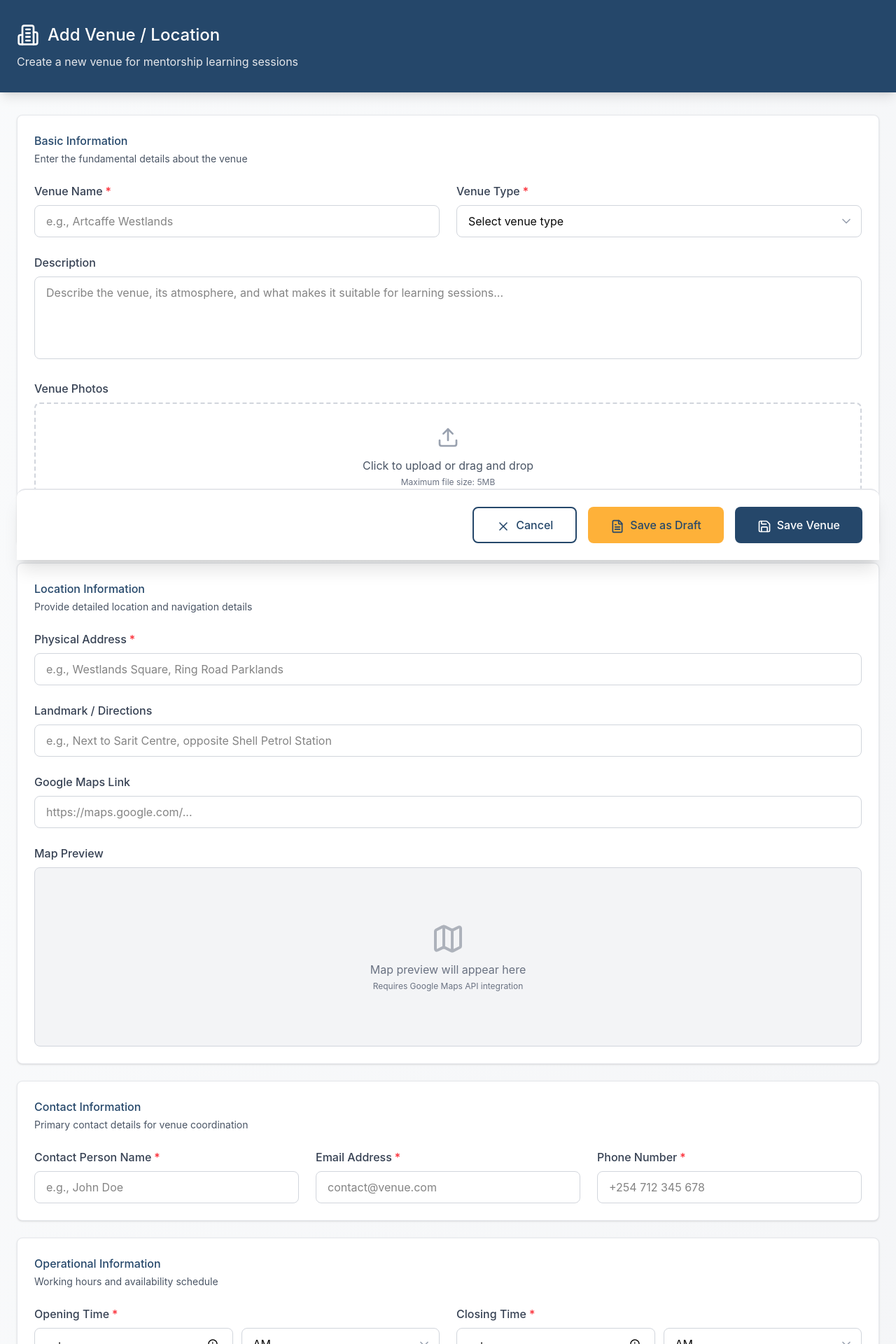
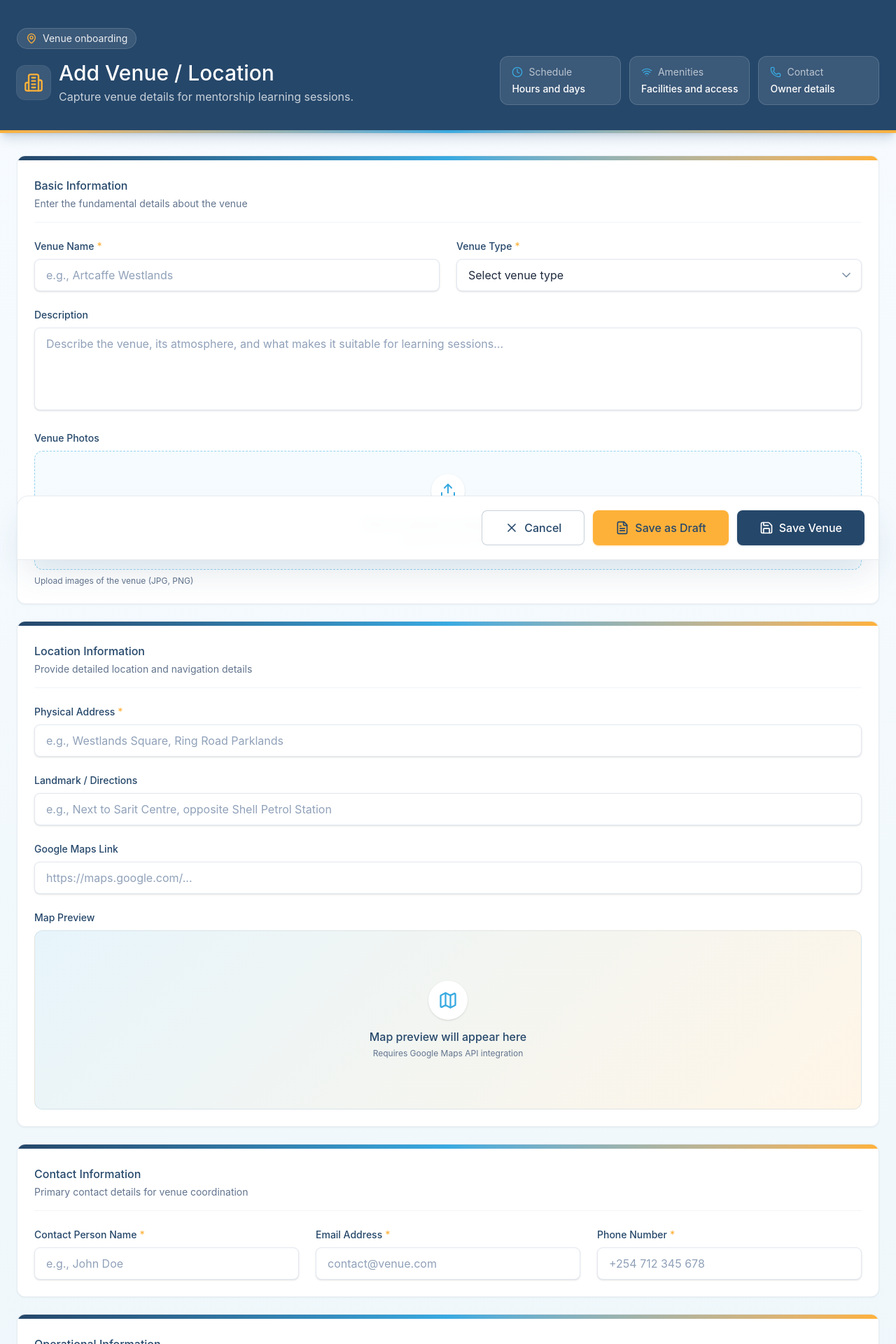
Before and after one commit to kkg-kevin/location-sessions-, a React (Vite) app: page / in a window 1280 px wide. Shown: the top 1920 px of the page at 70% size. Built offline with nearby package versions, Linux system fonts and the light colour scheme.

Commit message:
User interface redesign

```diff
--- a/src/app/App.tsx
+++ b/src/app/App.tsx
@@ -216,22 +216,58 @@ export default function App() {
   }
 
   return (
-    <div className="min-h-screen bg-gradient-to-br from-gray-50 to-gray-100">
+    <div className="min-h-screen bg-[linear-gradient(180deg,#f7fbff_0%,#eef7fb_45%,#ffffff_100%)] text-slate-800">
       {/* Header */}
-      <div className="bg-[#25476a] text-white shadow-lg">
-        <div className="max-w-7xl mx-auto px-6 py-8">
-          <div className="flex items-center gap-3">
-            <Building2 className="w-8 h-8" />
-            <h1 className="text-white">Add Venue / Location</h1>
+      <div className="relative overflow-hidden bg-[#25476a] text-white shadow-lg shadow-[#25476a]/20">
+        <div className="absolute inset-x-0 bottom-0 h-1 bg-gradient-to-r from-[#feb139] via-[#38aae1] to-[#feb139]" />
+        <div className="mx-auto max-w-7xl px-5 py-8 sm:px-6 lg:py-10">
+          <div className="flex flex-col gap-6 lg:flex-row lg:items-end lg:justify-between">
+            <div>
+              <div className="mb-4 inline-flex items-center gap-2 rounded-full border border-white/15 bg-white/10 px-3 py-1 text-sm text-white/90">
+                <MapPin className="h-4 w-4 text-[#feb139]" />
+                Venue onboarding
+              </div>
+              <div className="flex items-center gap-3">
+                <div className="flex h-12 w-12 items-center justify-center rounded-xl bg-white/10 ring-1 ring-white/15">
+                  <Building2 className="h-7 w-7 text-[#feb139]" />
+                </div>
+                <div>
+                  <h1 className="text-3xl text-white">Add Venue / Location</h1>
+                  <p className="mt-1 text-white/75">
+                    Capture venue details for mentorship learning sessions.
+                  </p>
+                </div>
+              </div>
+            </div>
+            <div className="grid grid-cols-1 gap-3 text-sm sm:grid-cols-3 lg:min-w-[520px]">
+              <div className="rounded-xl border border-white/15 bg-white/10 px-4 py-3">
+                <div className="flex items-center gap-2 text-white/65">
+                  <Clock className="h-4 w-4 text-[#38aae1]" />
+                  Schedule
+                </div>
+                <p className="mt-1 font-medium text-white">Hours and days</p>
+              </div>
+              <div className="rounded-xl border border-white/15 bg-white/10 px-4 py-3">
+                <div className="flex items-center gap-2 text-white/65">
+                  <Wifi className="h-4 w-4 text-[#38aae1]" />
+                  Amenities
+                </div>
+                <p className="mt-1 font-medium text-white">Facilities and access</p>
+              </div>
+              <div className="rounded-xl border border-white/15 bg-white/10 px-4 py-3">
+                <div className="flex items-center gap-2 text-white/65">
+                  <Phone className="h-4 w-4 text-[#38aae1]" />
+                  Contact
+                </div>
+                <p className="mt-1 font-medium text-white">Owner details</p>
+              </div>
+            </div>
           </div>
-          <p className="text-gray-200 mt-2">
-            Create a new venue for mentorship learning sessions
-          </p>
         </div>
       </div>
 
       {/* Main Content */}
-      <div className="max-w-7xl mx-auto px-6 py-8">
+      <div className="mx-auto max-w-7xl px-5 py-8 sm:px-6">
         <div className="space-y-6">
           {/* Section 1: Basic Information */}
           <SectionCard
@@ -273,10 +309,12 @@ export default function App() {
 
             <div className="mt-6">
               <FormField label="Venue Photos" helper="Upload images of the venue (JPG, PNG)">
-                <div className="border-2 border-dashed border-gray-300 rounded-lg p-8 text-center hover:border-[#38aae1] transition-colors cursor-pointer">
-                  <Upload className="w-8 h-8 text-gray-400 mx-auto mb-3" />
-                  <p className="text-gray-600">Click to upload or drag and drop</p>
-                  <p className="text-xs text-gray-500 mt-1">Maximum file size: 5MB</p>
+                <div className="cursor-pointer rounded-xl border border-dashed border-[#38aae1]/50 bg-[#38aae1]/5 p-8 text-center transition-all hover:border-[#38aae1] hover:bg-[#38aae1]/10">
+                  <div className="mx-auto mb-3 flex h-12 w-12 items-center justify-center rounded-full bg-white shadow-sm">
+                    <Upload className="h-6 w-6 text-[#38aae1]" />
+                  </div>
+                  <p className="font-medium text-[#25476a]">Click to upload or drag and drop</p>
+                  <p className="mt-1 text-xs text-slate-500">Maximum file size: 5MB</p>
                 </div>
               </FormField>
             </div>
@@ -314,12 +352,14 @@ export default function App() {
 
               {/* Map Preview Placeholder */}
               <div className="mt-4">
-                <label className="block text-gray-700 mb-2">Map Preview</label>
-                <div className="bg-gray-100 border border-gray-300 rounded-lg h-64 flex items-center justify-center">
-                  <div className="text-center text-gray-500">
-                    <Map className="w-12 h-12 mx-auto mb-2 opacity-50" />
-                    <p>Map preview will appear here</p>
-                    <p className="text-xs mt-1">Requires Google Maps API integration</p>
+                <label className="mb-2 block text-sm font-medium text-[#25476a]">Map Preview</label>
+                <div className="flex h-64 items-center justify-center rounded-xl border border-[#25476a]/10 bg-[linear-gradient(135deg,rgba(56,170,225,0.12),rgba(254,177,57,0.12))]">
+                  <div className="text-center text-slate-500">
+                    <div className="mx-auto mb-3 flex h-14 w-14 items-center justify-center rounded-full bg-white shadow-sm">
+                      <Map className="h-7 w-7 text-[#38aae1]" />
+                    </div>
+                    <p className="font-medium text-[#25476a]">Map preview will appear here</p>
+                    <p className="mt-1 text-xs">Requires Google Maps API integration</p>
                   </div>
                 </div>
               </div>
@@ -440,7 +480,7 @@ export default function App() {
 
             {/* Custom Amenities */}
             <div className="mt-6 pt-6 border-t border-gray-200">
-              <label className="block text-gray-700 mb-3">Add Custom Amenity</label>
+              <label className="mb-3 block text-sm font-medium text-[#25476a]">Add Custom Amenity</label>
               <div className="flex gap-3">
                 <Input
                   placeholder="e.g., Standing Desks, Pet Friendly"
@@ -464,7 +504,7 @@ export default function App() {
                   {customAmenities.map((amenity) => (
                     <span
                       key={amenity}
-                      className="px-3 py-2 bg-[#feb139]/20 text-[#25476a] rounded-lg text-sm flex items-center gap-2 border border-[#feb139]/30"
+                      className="flex items-center gap-2 rounded-lg border border-[#feb139]/30 bg-[#feb139]/20 px-3 py-2 text-sm text-[#25476a]"
                     >
                       {amenity}
                       <button
@@ -487,7 +527,7 @@ export default function App() {
             description="Define terms, conditions, and requirements"
           >
             <div className="space-y-6">
-              <div className="bg-gray-50 border border-gray-200 rounded-lg p-5">
+              <div className="rounded-xl border border-[#25476a]/10 bg-[#25476a]/[0.03] p-5">
                 <Toggle
                   checked={purchaseRequired}
                   onChange={setPurchaseRequired}
@@ -516,7 +556,7 @@ export default function App() {
                 )}
               </div>
 
-              <div className="bg-gray-50 border border-gray-200 rounded-lg p-5">
+              <div className="rounded-xl border border-[#25476a]/10 bg-[#25476a]/[0.03] p-5">
                 <Toggle
                   checked={reservationRequired}
                   onChange={setReservationRequired}
@@ -580,8 +620,8 @@ export default function App() {
         </div>
 
         {/* Bottom Actions */}
-        <div className="sticky bottom-0 bg-white border-t-2 border-gray-200 shadow-xl rounded-t-xl mt-8 p-6">
-          <div className="max-w-7xl mx-auto flex flex-col md:flex-row gap-4 justify-end">
+        <div className="sticky bottom-0 mt-8 rounded-t-2xl border border-[#25476a]/10 bg-white/95 p-4 shadow-2xl shadow-[#25476a]/15 backdrop-blur sm:p-5">
+          <div className="mx-auto flex max-w-7xl flex-col gap-3 md:flex-row md:justify-end">
             <Button variant="outline" size="lg">
               <X className="w-5 h-5 mr-2 inline-block" />
               Cancel
--- a/src/app/components/AmenityChip.tsx
+++ b/src/app/components/AmenityChip.tsx
@@ -13,13 +13,13 @@ export function AmenityChip({ label, icon, selected, onClick }: AmenityChipProps
     <button
       type="button"
       onClick={onClick}
-      className={`relative flex items-center gap-2 px-4 py-3 rounded-lg border-2 transition-all ${
+      className={`relative flex min-h-14 items-center gap-3 rounded-lg border px-4 py-3 text-left shadow-sm transition-all hover:-translate-y-0.5 ${
         selected
-          ? 'border-[#38aae1] bg-[#38aae1]/5'
-          : 'border-gray-200 hover:border-gray-300 bg-white'
+          ? 'border-[#38aae1] bg-[#38aae1]/10 shadow-[#38aae1]/10'
+          : 'border-slate-200 bg-white hover:border-[#38aae1]/50 hover:bg-[#38aae1]/5'
       }`}
     >
-      <div className={selected ? 'text-[#38aae1]' : 'text-gray-500'}>
+      <div className={selected ? 'text-[#38aae1]' : 'text-[#25476a]/55'}>
         {icon}
       </div>
       <span className={`text-sm ${selected ? 'text-[#25476a]' : 'text-gray-700'}`}>
--- a/src/app/components/Button.tsx
+++ b/src/app/components/Button.tsx
@@ -12,12 +12,12 @@ export function Button({
   children,
   ...props
 }: ButtonProps) {
-  const baseStyles = 'rounded-lg font-medium transition-all focus:outline-none focus:ring-2 focus:ring-offset-2 disabled:opacity-50 disabled:cursor-not-allowed';
+  const baseStyles = 'inline-flex items-center justify-center rounded-lg font-medium transition-all focus:outline-none focus:ring-2 focus:ring-offset-2 disabled:opacity-50 disabled:cursor-not-allowed';
 
   const variants = {
-    primary: 'bg-[#25476a] text-white hover:bg-[#1d3752] focus:ring-[#25476a]',
-    secondary: 'bg-[#feb139] text-[#25476a] hover:bg-[#fda61f] focus:ring-[#feb139]',
-    outline: 'bg-white text-[#25476a] border-2 border-[#25476a] hover:bg-gray-50 focus:ring-[#25476a]',
+    primary: 'bg-[#25476a] text-white shadow-sm shadow-[#25476a]/20 hover:-translate-y-0.5 hover:bg-[#1d3752] hover:shadow-md focus:ring-[#25476a]',
+    secondary: 'bg-[#feb139] text-[#25476a] shadow-sm shadow-[#feb139]/30 hover:-translate-y-0.5 hover:bg-[#fda61f] hover:shadow-md focus:ring-[#feb139]',
+    outline: 'bg-white text-[#25476a] border border-[#25476a]/25 hover:-translate-y-0.5 hover:border-[#38aae1] hover:bg-[#38aae1]/5 focus:ring-[#38aae1]',
     danger: 'bg-red-500 text-white hover:bg-red-600 focus:ring-red-500',
   };
 
--- a/src/app/components/Checkbox.tsx
+++ b/src/app/components/Checkbox.tsx
@@ -9,7 +9,11 @@ interface CheckboxProps {
 
 export function Checkbox({ checked, onChange, label }: CheckboxProps) {
   return (
-    <label className="flex items-center cursor-pointer group">
+    <label className={`group flex cursor-pointer items-center rounded-lg border px-3 py-2.5 transition-all ${
+      checked
+        ? 'border-[#38aae1]/40 bg-[#38aae1]/10'
+        : 'border-slate-200 bg-white hover:border-[#38aae1]/40'
+    }`}>
       <div className="relative">
         <input
           type="checkbox"
@@ -21,7 +25,7 @@ export function Checkbox({ checked, onChange, label }: CheckboxProps) {
           className={`w-5 h-5 border-2 rounded transition-all ${
             checked
               ? 'bg-[#38aae1] border-[#38aae1]'
-              : 'bg-white border-gray-300 group-hover:border-gray-400'
+              : 'bg-white border-slate-300 group-hover:border-[#38aae1]'
           }`}
         >
           {checked && (
@@ -29,7 +33,7 @@ export function Checkbox({ checked, onChange, label }: CheckboxProps) {
           )}
         </div>
       </div>
-      <span className="ml-3 text-gray-700">{label}</span>
+      <span className="ml-3 text-sm text-slate-700">{label}</span>
     </label>
   );
 }
--- a/src/app/components/FormField.tsx
+++ b/src/app/components/FormField.tsx
@@ -10,13 +10,13 @@ interface FormFieldProps {
 export function FormField({ label, required, helper, children }: FormFieldProps) {
   return (
     <div className="space-y-2">
-      <label className="block text-gray-700">
+      <label className="block text-sm font-medium text-[#25476a]">
         {label}
-        {required && <span className="text-red-500 ml-1">*</span>}
+        {required && <span className="ml-1 text-[#feb139]">*</span>}
       </label>
       {children}
       {helper && (
-        <p className="text-xs text-gray-500">{helper}</p>
+        <p className="text-xs text-slate-500">{helper}</p>
       )}
     </div>
   );
--- a/src/app/components/Input.tsx
+++ b/src/app/components/Input.tsx
@@ -7,8 +7,8 @@ interface InputProps extends React.InputHTMLAttributes<HTMLInputElement> {
 export function Input({ error, className = '', ...props }: InputProps) {
   return (
     <input
-      className={`w-full px-4 py-2.5 border rounded-lg transition-colors focus:outline-none focus:ring-2 focus:ring-[#38aae1] focus:border-transparent ${
-        error ? 'border-red-500' : 'border-gray-300'
+      className={`w-full rounded-lg border bg-white px-4 py-2.5 text-slate-800 shadow-sm transition-all placeholder:text-slate-400 focus:outline-none focus:ring-2 focus:ring-[#38aae1]/30 ${
+        error ? 'border-red-500' : 'border-slate-200 hover:border-[#38aae1]/50 focus:border-[#38aae1]'
       } ${className}`}
       {...props}
     />
--- a/src/app/components/SeatingConfigCard.tsx
+++ b/src/app/components/SeatingConfigCard.tsx
@@ -28,12 +28,12 @@ export function SeatingConfigCard({ config, onChange, onDelete, showDelete }: Se
   };
 
   return (
-    <div className="bg-gradient-to-br from-gray-50 to-white border-2 border-gray-200 rounded-lg p-5 relative hover:border-[#38aae1]/30 transition-colors">
+    <div className="relative rounded-xl border border-slate-200 bg-gradient-to-br from-[#25476a]/[0.03] to-white p-5 transition-all hover:border-[#38aae1]/40 hover:shadow-md hover:shadow-[#25476a]/10">
       {showDelete && (
         <button
           type="button"
           onClick={onDelete}
-          className="absolute top-4 right-4 text-red-500 hover:text-red-700 transition-colors"
+          className="absolute right-4 top-4 rounded-lg p-2 text-red-500 transition-colors hover:bg-red-50 hover:text-red-700"
           title="Delete configuration"
         >
           <Trash2 className="w-5 h-5" />
--- a/src/app/components/SectionCard.tsx
+++ b/src/app/components/SectionCard.tsx
@@ -8,14 +8,17 @@ interface SectionCardProps {
 
 export function SectionCard({ title, description, children }: SectionCardProps) {
   return (
-    <div className="bg-white rounded-lg shadow-sm border border-gray-200 p-6">
-      <div className="mb-6">
-        <h2 className="text-[#25476a]">{title}</h2>
-        {description && (
-          <p className="text-sm text-gray-600 mt-1">{description}</p>
-        )}
+    <section className="overflow-hidden rounded-xl border border-[#25476a]/10 bg-white shadow-sm shadow-[#25476a]/5 transition-all hover:-translate-y-0.5 hover:shadow-lg hover:shadow-[#25476a]/10">
+      <div className="h-1.5 bg-gradient-to-r from-[#25476a] via-[#38aae1] to-[#feb139]" />
+      <div className="p-5 sm:p-6">
+        <div className="mb-6 border-b border-slate-100 pb-4">
+          <h2 className="text-[#25476a]">{title}</h2>
+          {description && (
+            <p className="mt-1 text-sm text-slate-500">{description}</p>
+          )}
+        </div>
+        {children}
       </div>
-      {children}
-    </div>
+    </section>
   );
 }
--- a/src/app/components/Select.tsx
+++ b/src/app/components/Select.tsx
@@ -9,14 +9,14 @@ export function Select({ error, className = '', children, ...props }: SelectProp
   return (
     <div className="relative">
       <select
-        className={`w-full px-4 py-2.5 border rounded-lg appearance-none bg-white transition-colors focus:outline-none focus:ring-2 focus:ring-[#38aae1] focus:border-transparent ${
-          error ? 'border-red-500' : 'border-gray-300'
+        className={`w-full appearance-none rounded-lg border bg-white px-4 py-2.5 pr-11 text-slate-800 shadow-sm transition-all focus:outline-none focus:ring-2 focus:ring-[#38aae1]/30 ${
+          error ? 'border-red-500' : 'border-slate-200 hover:border-[#38aae1]/50 focus:border-[#38aae1]'
         } ${className}`}
         {...props}
       >
         {children}
       </select>
-      <ChevronDown className="absolute right-3 top-1/2 -translate-y-1/2 w-5 h-5 text-gray-400 pointer-events-none" />
+      <ChevronDown className="pointer-events-none absolute right-3 top-1/2 h-5 w-5 -translate-y-1/2 text-[#25476a]/60" />
     </div>
   );
 }
--- a/src/app/components/Textarea.tsx
+++ b/src/app/components/Textarea.tsx
@@ -7,8 +7,8 @@ interface TextareaProps extends React.TextareaHTMLAttributes<HTMLTextAreaElement
 export function Textarea({ error, className = '', ...props }: TextareaProps) {
   return (
     <textarea
-      className={`w-full px-4 py-2.5 border rounded-lg transition-colors focus:outline-none focus:ring-2 focus:ring-[#38aae1] focus:border-transparent resize-none ${
-        error ? 'border-red-500' : 'border-gray-300'
+      className={`w-full resize-none rounded-lg border bg-white px-4 py-2.5 text-slate-800 shadow-sm transition-all placeholder:text-slate-400 focus:outline-none focus:ring-2 focus:ring-[#38aae1]/30 ${
+        error ? 'border-red-500' : 'border-slate-200 hover:border-[#38aae1]/50 focus:border-[#38aae1]'
       } ${className}`}
       rows={4}
       {...props}
--- a/src/app/components/Toggle.tsx
+++ b/src/app/components/Toggle.tsx
@@ -8,7 +8,7 @@ interface ToggleProps {
 
 export function Toggle({ checked, onChange, label }: ToggleProps) {
   return (
-    <label className="flex items-center cursor-pointer group">
+    <label className="group flex cursor-pointer items-center">
       <div className="relative">
         <input
           type="checkbox"
@@ -17,18 +17,18 @@ export function Toggle({ checked, onChange, label }: ToggleProps) {
           onChange={(e) => onChange(e.target.checked)}
         />
         <div
-          className={`block w-12 h-6 rounded-full transition-colors ${
-            checked ? 'bg-[#38aae1]' : 'bg-gray-300'
+          className={`block h-7 w-12 rounded-full transition-colors ${
+            checked ? 'bg-[#38aae1]' : 'bg-slate-300 group-hover:bg-slate-400'
           }`}
         ></div>
         <div
-          className={`absolute left-1 top-1 bg-white w-4 h-4 rounded-full transition-transform ${
-            checked ? 'transform translate-x-6' : ''
+          className={`absolute left-1 top-1 h-5 w-5 rounded-full bg-white shadow-sm transition-transform ${
+            checked ? 'translate-x-5' : ''
           }`}
         ></div>
       </div>
       {label && (
-        <span className="ml-3 text-gray-700">{label}</span>
+        <span className="ml-3 text-sm font-medium text-[#25476a]">{label}</span>
       )}
     </label>
   );
```
Also changed, not shown: src/app/components/VenueOutput.tsx (+19 -18 lines).
